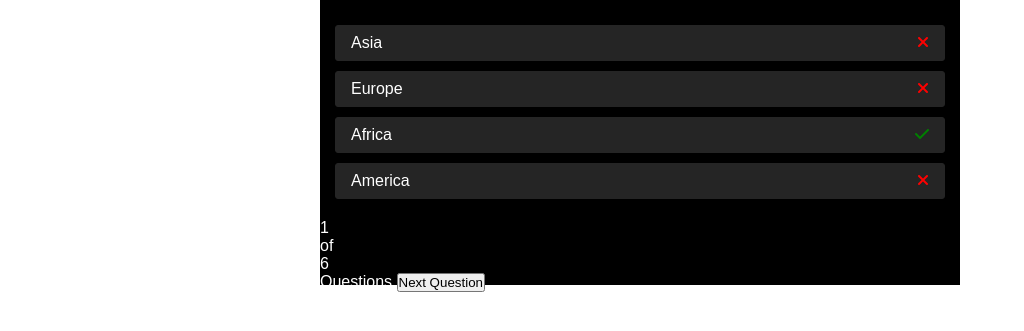
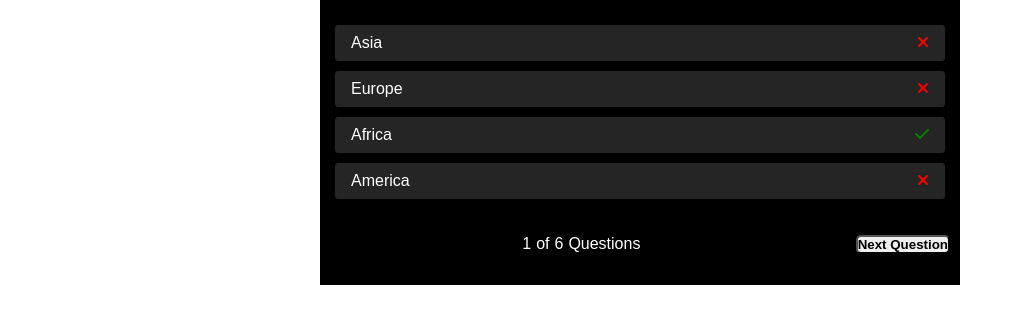
Before and after one commit to Madu-J/mindiser, a plain HTML site: page index.html in a window 1280 px wide. Shown: the part 435-766 px from the top of the page, without its empty margins (0-1024 px from the left). Drawn offline with Linux system fonts and the light colour scheme.

Commit message:
Style quiz footer

```diff
--- a/assets/css/style.css
+++ b/assets/css/style.css
@@ -210,7 +210,34 @@ section .choose_ans .option_list {
 
 }
 
+/* Style Quiz Footer */
+.quiz_box footer {
+    height: 50px;
+    width: 100%;
+    padding: 0 10px;
+    display: flex;
+    align-items: center;
+    justify-content: space-between;
+}
 
+.quiz_box footer span {
+    display: flex;
+    padding-right: 28px;
+}
+
+.quiz_box footer span p {
+    padding: 0 5px;
+}
+
+.quiz_box footer .next_btn {
+    font-weight: 700;
+    border-radius: 5px;
+    transition: all 0.3s ease;
+}
+
+footer .next_btn:hover {
+    background: #ffff00;
+}
 
 
 /* Media query for Large devices(laptops and desktops, 992px and up) */
--- a/index.html
+++ b/index.html
@@ -98,7 +98,7 @@
           <p>6</p>
           Questions</span
         >
-        <button class="next-btn">Next Question</button>
+        <button class="next_btn">Next Question</button>
       </footer>
     </div>
 
```
